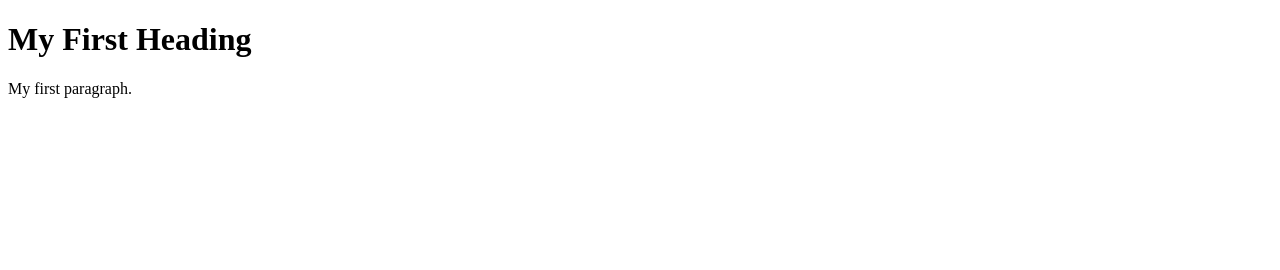
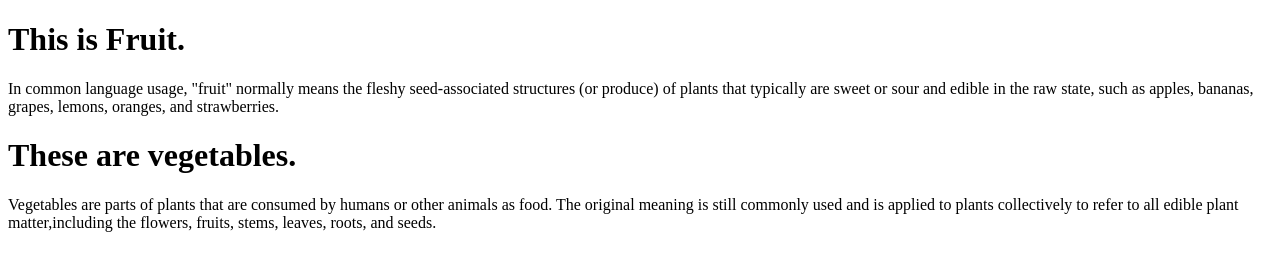
Before and after one commit to mAtiiiiiiiiii/My-website-, a plain HTML site: page index.html in a window 1280 px wide. Drawn offline with Linux system fonts and the light colour scheme.

Commit message:
Update index.html

```diff
--- a/index.html
+++ b/index.html
@@ -1,12 +1,16 @@
 <!DOCTYPE html>
 <html>
 <head>
-<title>Page Title</title>
+<title>Different types of food.</title>
 </head>
 <body>
 
-<h1>My First Heading</h1>
-<p>My first paragraph.</p>
+<h1>This is Fruit.</h1>
+<p>In common language usage, "fruit" normally means the fleshy seed-associated structures (or produce) of plants that typically
+  are sweet or sour and edible in the raw state, such as apples, bananas, grapes, lemons, oranges, and strawberries.</p>
 
+  <h1>These are vegetables.</h1>
+<p> Vegetables are parts of plants that are consumed by humans or other animals as food. The original meaning is still commonly used
+  and is applied to plants collectively to refer to all edible plant matter,including the flowers, fruits, stems, leaves, roots, and seeds.<p>
 </body>
 </html>
```
